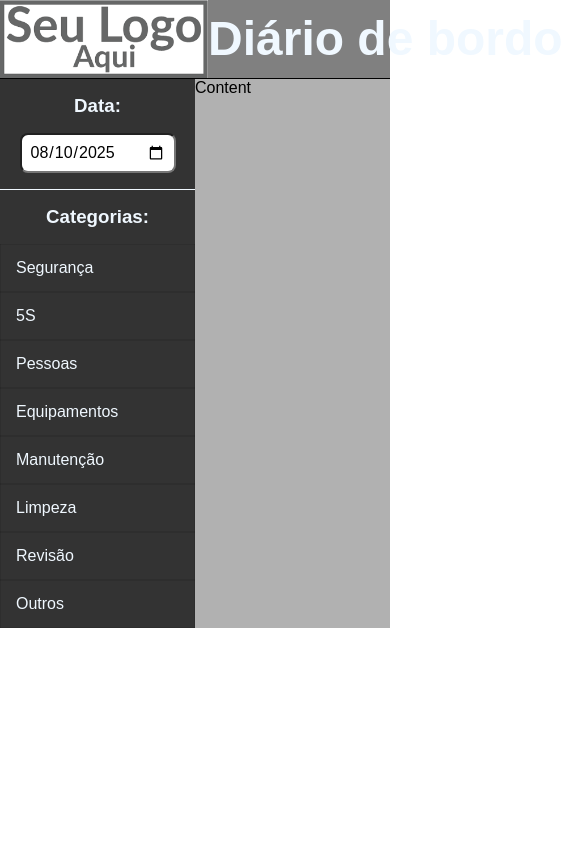
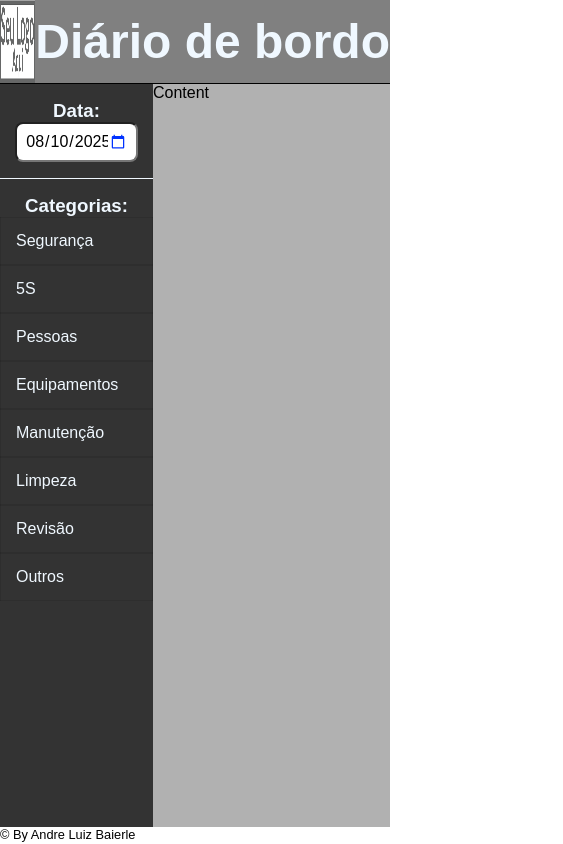
Before and after one commit to LordVonago/daily_operation_maintenance, a React (Vite) app: page / in a window 390 px wide. Shown: the whole page, 563 px wide, since content can reach past the window. Built offline with nearby package versions, Linux system fonts and the light colour scheme.

Commit message:
Ajuestes de CSS
Adição do Footer e realizados ajustes de CSS.
Remoção de assets não utilizados

```diff
--- /dev/null
+++ b/src/Footer/Footer.jsx
@@ -0,0 +1,17 @@
+import classes from "./Footer.module.css";
+
+const Footer = () => {
+  return (
+    <>
+      <footer className={classes.footer}>
+        &copy;
+        <a href="https://github.com/LordVonago" target="blank">
+          {" "}
+          By Andre Luiz Baierle
+        </a>
+      </footer>
+    </>
+  );
+};
+
+export default Footer;
--- /dev/null
+++ b/src/Footer/Footer.module.css
@@ -0,0 +1,8 @@
+.footer {
+  font-size: 0.8rem;
+
+  & a {
+    color: black;
+    text-decoration: none;
+  }
+}
--- a/src/Home/Home.jsx
+++ b/src/Home/Home.jsx
@@ -1,5 +1,6 @@
 import { useEffect, useState } from "react";
 import classes from "./Home.module.css";
+import Footer from "../Footer/Footer.jsx";
 
 const Home = () => {
   let categories = [
@@ -72,6 +73,7 @@ const Home = () => {
             <p>Content</p>
           </div>
         </div>
+        <Footer />
       </div>
     </>
   );
--- a/src/Home/Home.module.css
+++ b/src/Home/Home.module.css
@@ -1,14 +1,16 @@
 .mainContainer {
-  /* height: 100%; */
+  height: 100%;
+  height: calc(100vh - 12vh);
 }
 
 .NavBar {
   background-color: gray;
   border-bottom: 1px solid black;
-  height: 15%;
+  height: 10vh;
   display: flex;
   position: sticky;
   top: 0px;
+  z-index: 1;
 
   & .logoContainer {
     display: flex;
@@ -36,7 +38,6 @@
 
 .pageContainer {
   display: flex;
-  min-height: calc(100vh - 15%);
   height: 100%;
 
   & .leftAside {
@@ -65,7 +66,6 @@
     & section {
       & h3 {
         text-align: center;
-        margin: 10rem 0 1rem 0;
         margin-top: 1rem;
       }
     }
@@ -95,3 +95,32 @@
   width: 100%;
   background-color: rgb(177, 177, 177);
 }
+
+input[type="date"]::-webkit-calendar-picker-indicator {
+  cursor: pointer;
+  filter: invert(0.8) brightness(50%) sepia(100%) saturate(10000%)
+    hue-rotate(240deg); /* Changes the icon color to blue */
+}
+
+@media screen and (max-width: 768px) {
+  .pageContainer .leftAside,
+  .NavBar .logoContainer {
+    min-width: auto;
+    width: 200px;
+    /* background-color: aliceblue; */
+  }
+  .pageContainer .leftAside {
+    & section {
+      & h3 {
+        /* margin: 0.1rem; */
+      }
+      & input[type="date"] {
+        /* padding: 0.1rem;
+        margin-bottom: 0.6rem; */
+      }
+    }
+  }
+  .pageContainer .leftAside .categories p {
+    /* height: 2rem; */
+  }
+}
--- a/src/index.css
+++ b/src/index.css
@@ -9,9 +9,13 @@
 
 html {
   scroll-behavior: smooth;
-  height: 100vh;
 
   &::-webkit-scrollbar {
     display: none;
   }
 }
+
+html,
+body {
+  height: 100%;
+}
```
Also changed, not shown: public/download.jpg (deleted).
